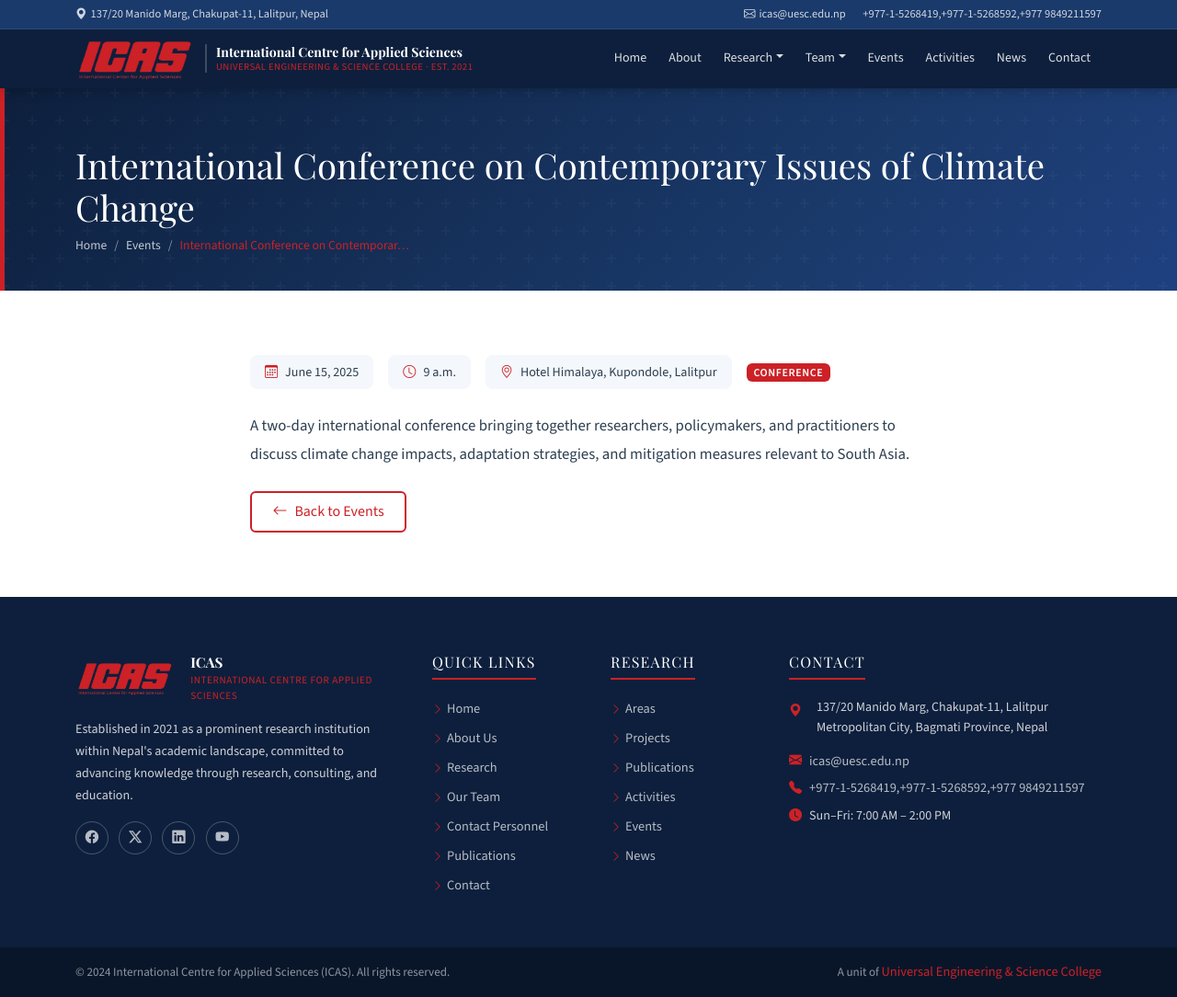
After one commit to pollengun/ICAS-Website, a Django app: page /events/1/ in a window 1280 px wide. The commit adds this page. Shown: the whole page at 92% size. Run offline with Django 5.2, Linux system fonts and the light colour scheme; data comes from the database, SQL or seed files in the repository.

Commit message:
news, activities and events open to view detail

```diff
--- a/icas/templates/icas/activities.html
+++ b/icas/templates/icas/activities.html
@@ -50,8 +50,11 @@
           {{ activity.title }}
         </h4>
         <p style="color:#4a5568;line-height:1.9;text-align:justify;font-size:.97rem;">
-          {{ activity.description }}
+          {{ activity.description|truncatechars:400 }}
         </p>
+        <a href="{% url 'activity_detail' activity.pk %}" class="btn-icas-primary btn btn-sm mt-2">
+          Read More <i class="bi bi-arrow-right ms-1"></i>
+        </a>
       </div>
 
     </div>
--- /dev/null
+++ b/icas/templates/icas/event_detail.html
@@ -0,0 +1,76 @@
+{% extends 'icas/base.html' %}
+{% load static %}
+
+{% block title %}{{ event.title }} – ICAS{% endblock %}
+
+{% block content %}
+<div class="page-header">
+  <div class="container">
+    <h1>{{ event.title }}</h1>
+    <nav aria-label="breadcrumb">
+      <ol class="breadcrumb">
+        <li class="breadcrumb-item"><a href="{% url 'home' %}">Home</a></li>
+        <li class="breadcrumb-item"><a href="{% url 'events' %}">Events</a></li>
+        <li class="breadcrumb-item active">{{ event.title|truncatechars:40 }}</li>
+      </ol>
+    </nav>
+  </div>
+</div>
+
+<section style="padding:70px 0;">
+  <div class="container">
+    <div class="row justify-content-center">
+      <div class="col-lg-8">
+
+        <!-- Meta badges -->
+        <div class="d-flex flex-wrap align-items-center gap-3 mb-4">
+          <span style="background:#f4f7fb;border-radius:8px;padding:.5rem 1rem;font-size:.88rem;">
+            <i class="bi bi-calendar3 me-2" style="color:#cc2126;"></i>{{ event.date|date:"F j, Y" }}
+          </span>
+          {% if event.time %}
+          <span style="background:#f4f7fb;border-radius:8px;padding:.5rem 1rem;font-size:.88rem;">
+            <i class="bi bi-clock me-2" style="color:#cc2126;"></i>{{ event.time }}
+          </span>
+          {% endif %}
+          {% if event.venue %}
+          <span style="background:#f4f7fb;border-radius:8px;padding:.5rem 1rem;font-size:.88rem;">
+            <i class="bi bi-geo-alt me-2" style="color:#cc2126;"></i>{{ event.venue }}
+          </span>
+          {% endif %}
+          <span class="badge text-uppercase" style="background:#cc2126;color:#fff;letter-spacing:.05em;">
+            {{ event.get_event_type_display }}
+          </span>
+        </div>
+
+        <!-- Image -->
+        {% if event.image %}
+        <img src="{{ event.image.url }}" alt="{{ event.title }}"
+             style="width:100%;max-height:420px;object-fit:cover;border-radius:12px;margin-bottom:2rem;">
+        {% endif %}
+
+        <!-- Description -->
+        <div style="font-size:1.05rem;line-height:1.85;color:#2c3e50;">
+          {{ event.description|linebreaks }}
+        </div>
+
+        <!-- Registration -->
+        {% if event.registration_link %}
+        <div class="mt-4">
+          <a href="{{ event.registration_link }}" target="_blank" class="btn-icas-primary btn">
+            <i class="bi bi-pencil-square me-2"></i>Register Now
+          </a>
+        </div>
+        {% endif %}
+
+        <!-- Back button -->
+        <div class="mt-4">
+          <a href="{% url 'events' %}" class="btn-icas-outline btn">
+            <i class="bi bi-arrow-left me-2"></i>Back to Events
+          </a>
+        </div>
+
+      </div>
+    </div>
+  </div>
+</section>
+{% endblock %}
--- a/icas/urls.py
+++ b/icas/urls.py
@@ -9,8 +9,11 @@ urlpatterns = [
     path('team/', views.team, name='team'),
     path('publications/', views.publications, name='publications'),
     path('events/', views.events, name='events'),
+    path('events/<int:pk>/', views.event_detail, name='event_detail'),
     path('news/', views.news_list, name='news'),
+    path('news/<int:pk>/', views.news_detail, name='news_detail'),
     path('activities/', views.activities, name='activities'),
+    path('activities/<int:pk>/', views.activity_detail, name='activity_detail'),
     path('contact-personnel/', views.contact_personnel, name='contact_personnel'),
     path('contact/', views.contact, name='contact'),
 ]
--- a/icas/views.py
+++ b/icas/views.py
@@ -134,6 +134,11 @@ def events(request):
     }
     return render(request, 'icas/events.html', context)
 
+def event_detail(request, pk):
+    event = get_object_or_404(Event, pk=pk)
+    context = {'event': event}
+    return render(request, 'icas/event_detail.html', context)
+
 
 def news_list(request):
     all_news = News.objects.all()
@@ -143,6 +148,11 @@ def news_list(request):
     }
     return render(request, 'icas/news.html', context)
 
+def news_detail(request, pk):
+    news = get_object_or_404(News, pk=pk)
+    context = {'news': news}
+    return render(request, 'icas/news_detail.html', context)
+
 def activities(request):
     all_activities = Activity.objects.all()
     context = {
@@ -150,6 +160,11 @@ def activities(request):
         'activities': all_activities,
     }
     return render(request, 'icas/activities.html', context)
+
+def activity_detail(request, pk):
+    activity = get_object_or_404(Activity, pk=pk)
+    context = {'activity': activity}
+    return render(request, 'icas/activity_detail.html', context)
 
 def contact_personnel(request):
     personnel = TeamMember.objects.filter(show_on_contact_page=True)
```
Also changed, not shown: icas/templates/icas/activity_detail.html (added, +52 -0 lines), icas/templates/icas/events.html (+6 -4 lines), icas/templates/icas/news.html (+6 -1 lines), icas/templates/icas/news_detail.html (added, +55 -0 lines).
